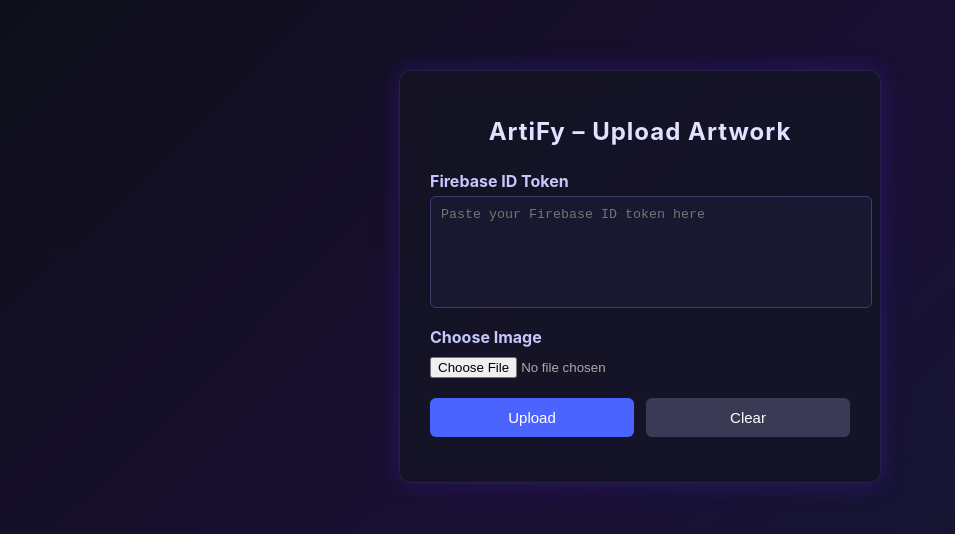
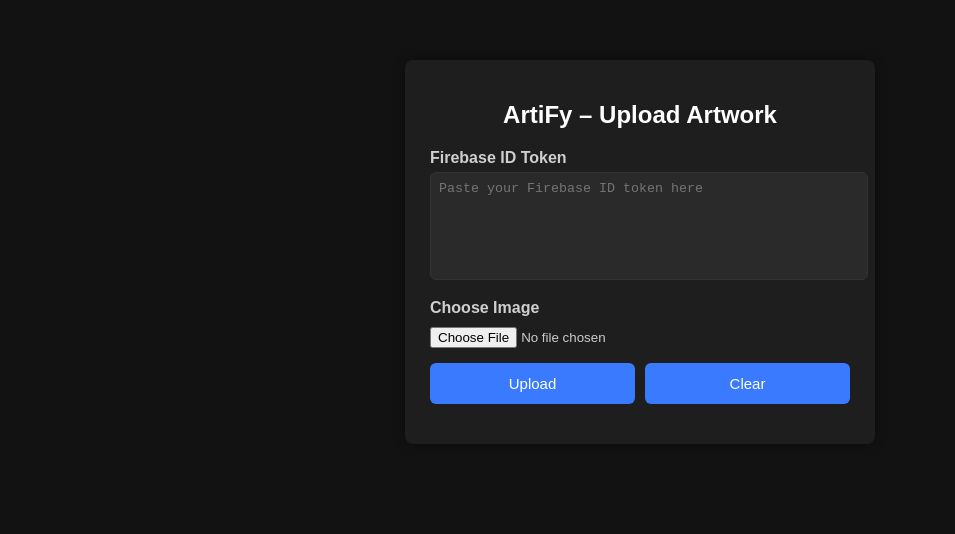
Before and after one commit to 5CCSACCA/coursework-daria-pamp, a plain HTML site: page frontend/index.html in a window 1280 px wide. Shown: the whole page, without its empty margins (0-955 px from the left). Drawn offline with Linux system fonts and the light colour scheme.

Commit message:
Colours update

```diff
--- a/frontend/style.css
+++ b/frontend/style.css
@@ -1,33 +1,31 @@
-/* Background: soft AI gradient */
+/* ------------------------------
+   Global layout
+------------------------------ */
+
 body {
     margin: 0;
     padding: 0;
-    font-family: 'Inter', Arial, sans-serif;
-    background: linear-gradient(135deg, #0f0f1a 0%, #1a1035 50%, #0f1c2f 100%);
-    background-attachment: fixed;
-    color: #e2e2e2;
+    font-family: Arial, sans-serif;
+    background: #121212;                 /* Main dark background */
+    color: #e0e0e0;                      /* Light text */
 }
 
-/* Center panel */
+/* Center container */
 .container {
     width: 420px;
-    margin: 70px auto;
-    padding: 30px;
-    background: rgba(20, 20, 35, 0.75);
-    backdrop-filter: blur(8px);
-    border-radius: 12px;
-
-    border: 1px solid rgba(120, 120, 255, 0.15);
-    box-shadow: 0 0 25px rgba(90, 40, 255, 0.25);
+    margin: 60px auto;
+    padding: 25px;
+    background: #1E1E1E;                 /* Slightly lighter panel */
+    border-radius: 8px;
+    box-shadow: 0 0 12px rgba(0,0,0,0.4); /* Subtle student shadow */
 }
 
 /* Title */
 h1 {
     text-align: center;
-    margin-bottom: 25px;
+    margin-bottom: 20px;
     font-size: 24px;
-    color: #dfe3ff;
-    letter-spacing: 1px;
+    color: #ffffff;
 }
 
 /* Labels */
@@ -35,104 +33,87 @@
     margin-top: 15px;
     font-weight: bold;
     display: block;
-    color: #c7c7ff;
+    color: #cfcfcf;
 }
 
-/* Token box */
+/* Token input */
 textarea {
     width: 100%;
     height: 90px;
     margin-top: 5px;
-    padding: 10px;
+    padding: 8px;
     resize: none;
-
-    background: #181830;
-    border: 1px solid #3d3d70;
-    color: #e2e2ff;
+    border: 1px solid #333;
     border-radius: 6px;
+    background: #2a2a2a;
+    color: #ddd;
 }
 
 /* File input */
 input[type="file"] {
     margin-top: 10px;
-    color: #aaa;
+    color: #ccc;
 }
 
-.file-name {
-    margin-top: 5px;
-    font-size: 13px;
-    color: #9da4ff;
-}
-
-/* Preview box */
-.preview {
-    max-width: 220px;
-    margin-top: 15px;
-    display: none;
-    border-radius: 8px;
-
-    border: 1px solid #39397a;
-    box-shadow: 0 0 12px rgba(110, 90, 255, 0.25);
-}
-
-/* Buttons container */
-.buttons {
-    margin-top: 20px;
-    display: flex;
-    gap: 12px;
-}
-
-/* Upload button */
+/* Buttons (Upload / Clear) */
 button {
     flex: 1;
-    padding: 11px;
-    background: #4b63ff;
+    padding: 12px;
+    font-size: 15px;
+    background: #3a7afe;
     border: none;
     border-radius: 6px;
     color: white;
-    font-size: 15px;
     cursor: pointer;
     transition: 0.2s ease;
 }
 
 button:hover {
-    background: #3651ff;
-    box-shadow: 0 0 10px rgba(80, 110, 255, 0.4);
+    background: #3166d4;
 }
 
-/* Clear button */
-.clear-btn {
-    background: #3a3a55;
+/* Small grey text */
+.file-name {
+    margin-top: 6px;
+    font-size: 13px;
+    color: #b0b0b0;
 }
 
-.clear-btn:hover {
-    background: #4a4a70;
+/* Image preview */
+.preview {
+    max-width: 220px;
+    margin-top: 12px;
+    border-radius: 8px;
+    display: none;
+    border: 1px solid #333;
+    box-shadow: 0 2px 4px rgba(0,0,0,0.4);
 }
 
-/* Status outputs */
+/* Buttons container */
+.buttons {
+    display: flex;
+    gap: 10px;
+    margin-top: 15px;
+}
+
+/* Status (success + error) */
 .status {
     margin-top: 15px;
     font-weight: bold;
-    color: #cdd1ff;
 }
 
 .status.success {
-    color: #76ffb9;
+    color: #4caf50;
 }
 
 .status.error {
-    color: #ff6b6b;
+    color: #ff5252;
 }
 
-.result {
+/* Loading text */
+.loading {
     margin-top: 10px;
-    color: #e7e7ff;
+    color: #bbb;
+    font-size: 14px;
+    display: none;
 }
-
-/* Loading indicator */
-.loading {
-    display: none;
-    margin-top: 12px;
-    color: #9faaff;
-    font-style: italic;
-}
```
